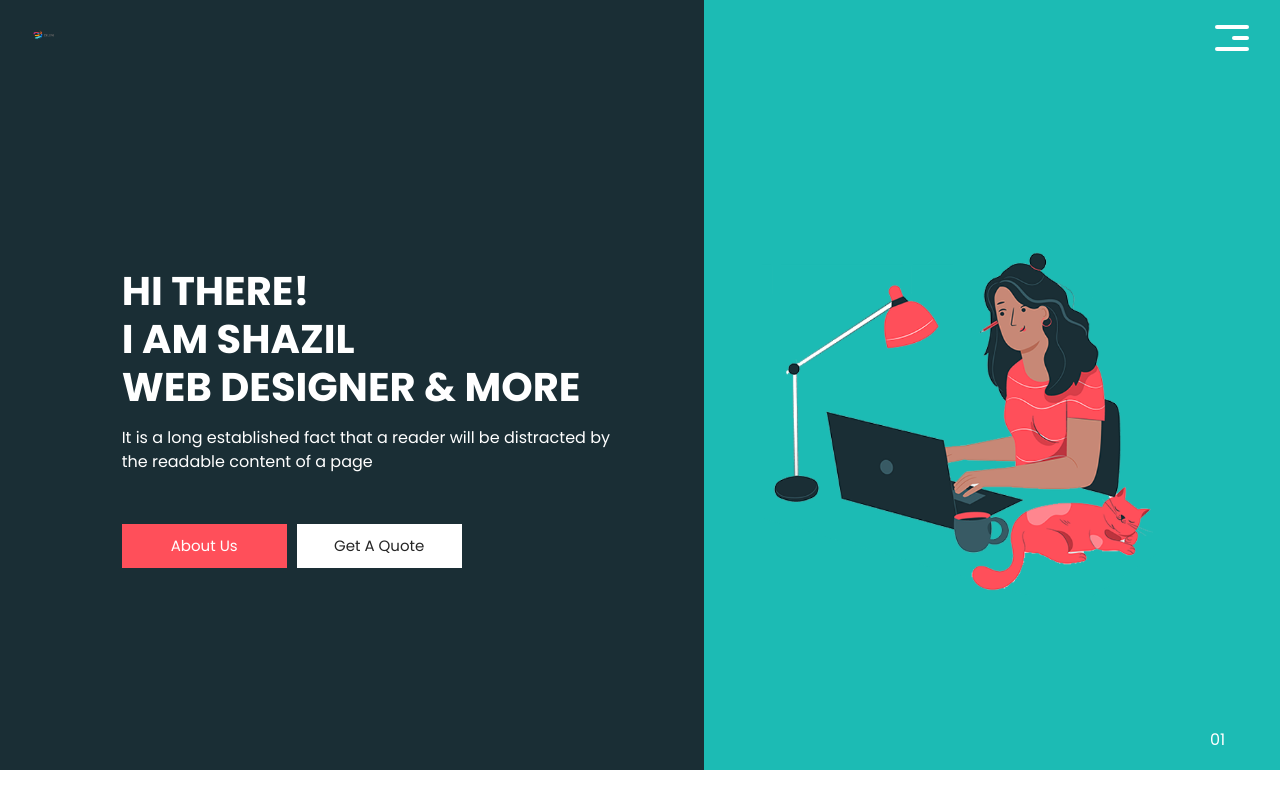
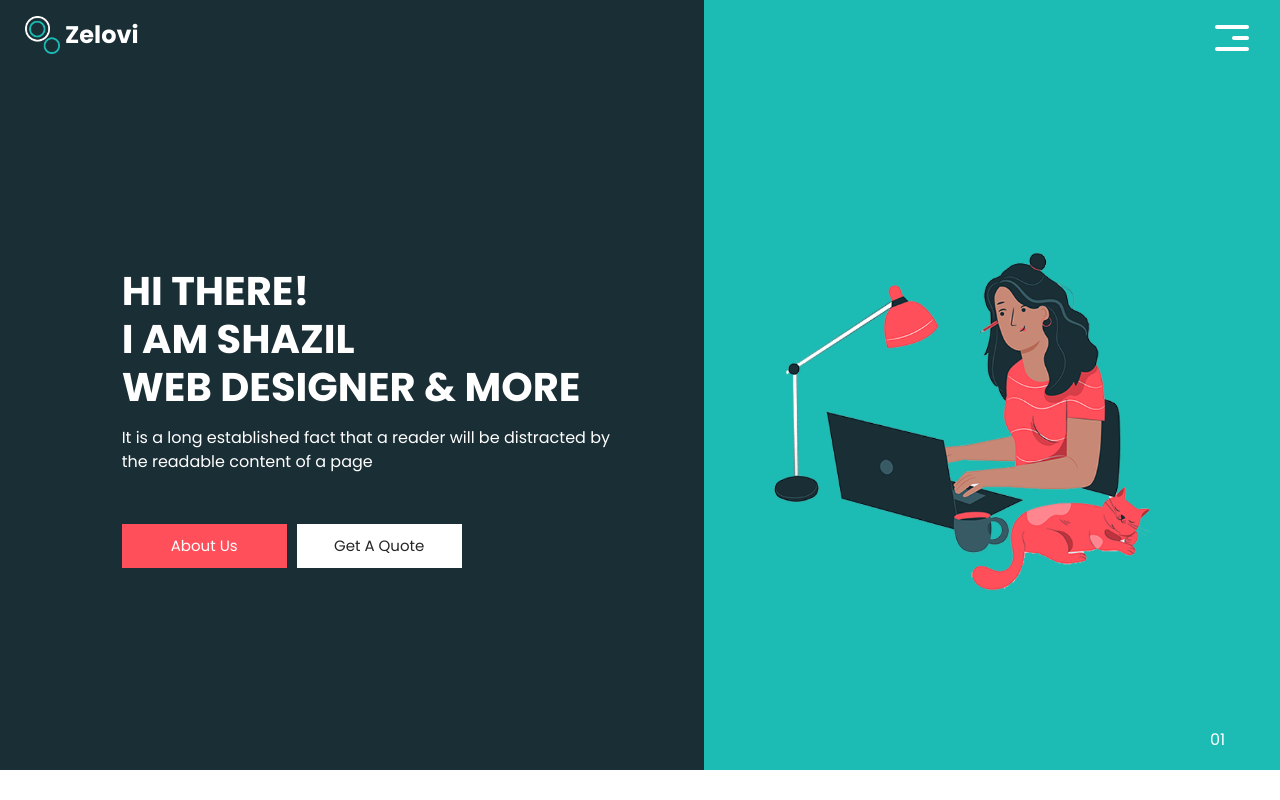
Before and after one commit to hassan724/Home, a plain HTML site: page index.html in a window 1280 px wide. Shown: the top 800 px of the page. Drawn offline with Linux system fonts and the light colour scheme.

Commit message:
Update index.html

```diff
--- a/index.html
+++ b/index.html
@@ -31,8 +31,8 @@
       <div class="container-fluid">
         <nav class="navbar navbar-expand-lg custom_nav-container">
           <a class="navbar-brand" href="index.html">
-            <img src="images/logo1.png" alt=""/>
-
+            <img src="images/logo.png" alt=""/>
+            <span>Zelovi</span>
           </a>
           <button class="navbar-toggler" type="button" data-toggle="collapse" data-target="#navbarSupportedContent" aria-controls="navbarSupportedContent" aria-expanded="false" aria-label="Toggle navigation">
             <span class="navbar-toggler-icon"></span>
```
